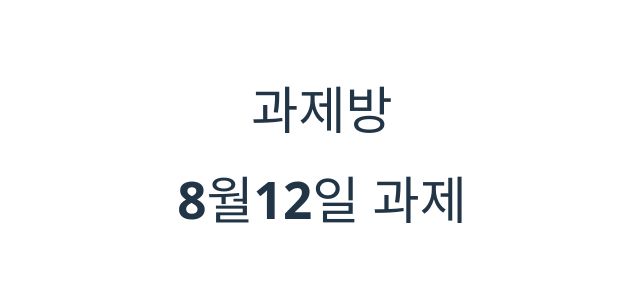
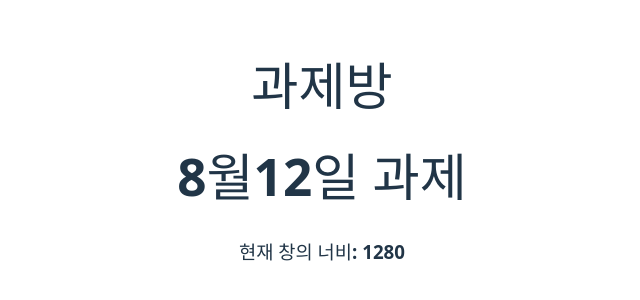
Before and after one commit to gdbin1/react-site, a React (Vite) app: page /react-site/work1 in a window 1280 px wide. Shown: the part 246-546 px from the top of the page, without its empty margins (318-958 px from the left). Built offline with nearby package versions, Linux system fonts and the light colour scheme.

Commit message:
window_width

```diff
--- a/src/compo/Work1.jsx
+++ b/src/compo/Work1.jsx
@@ -1,9 +1,25 @@
 import React from 'react';
+import { useEffect } from 'react';
+import { useState } from 'react';
 
 const Work1 = () => {
+    const[width,setWidth] = useState(window.innerWidth)
+
+    useEffect(() =>{
+        const WResize = () => setWidth(window.innerWidth)
+
+        window.addEventListener("resize", WResize)
+
+        return() => {
+            window.removeEventListener("resize", WResize)
+        }
+
+    }
+    )
     return (
         <div>
            <h1>8월12일 과제</h1>
+           <h3>현재 창의 너비: {width}</h3>
         </div>
     );
 };
```
